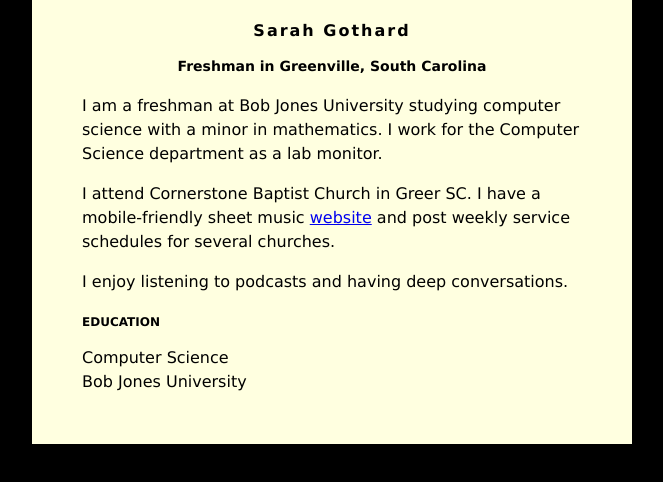
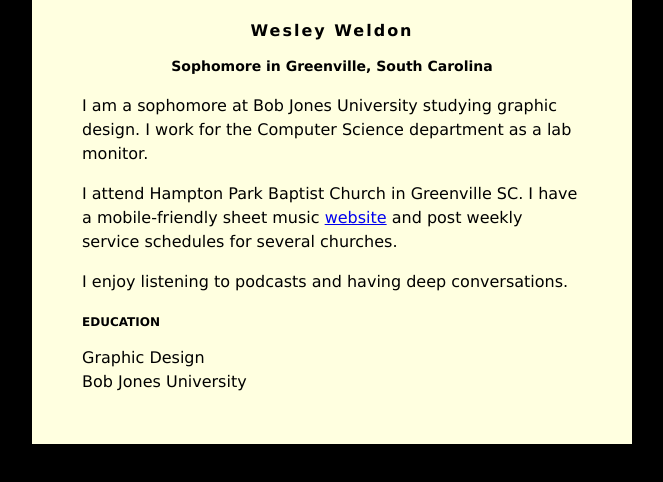
Before and after one commit to wweld831/wweld831.github.io, a plain HTML site: page index.html in a window 1280 px wide. Shown: the whole page, without its empty margins (308-971 px from the left). Drawn offline with Linux system fonts and the light colour scheme.

Commit message:
Update index.html

```diff
--- a/index.html
+++ b/index.html
@@ -30,13 +30,13 @@ h3 {
 </head>
 <body>
     <div id="content">
-        <h1>Sarah Gothard</h1>
-        <h2>Freshman in Greenville, South Carolina</h2>
+        <h1>Wesley Weldon</h1>
+        <h2>Sophomore in Greenville, South Carolina</h2>
 
-         <p>I am a freshman at Bob Jones University studying computer science with a minor in
-            mathematics. I work for the Computer Science department as a lab monitor.</p>
+         <p>I am a sophomore at Bob Jones University studying graphic design.
+             I work for the Computer Science department as a lab monitor.</p>
          <p>
-            I attend Cornerstone Baptist Church in Greer SC. I have a mobile-friendly
+            I attend Hampton Park Baptist Church in Greenville SC. I have a mobile-friendly
             sheet music <a href="https://mobilehymns.org/">website</a> and post weekly service
             schedules for several churches.
          </p>
@@ -44,7 +44,7 @@ h3 {
             I enjoy listening to podcasts and having deep conversations.
          </p>
         <h3>EDUCATION</h3>
-        Computer Science<br />
+        Graphic Design<br />
         Bob Jones University
     </div>
 
```
